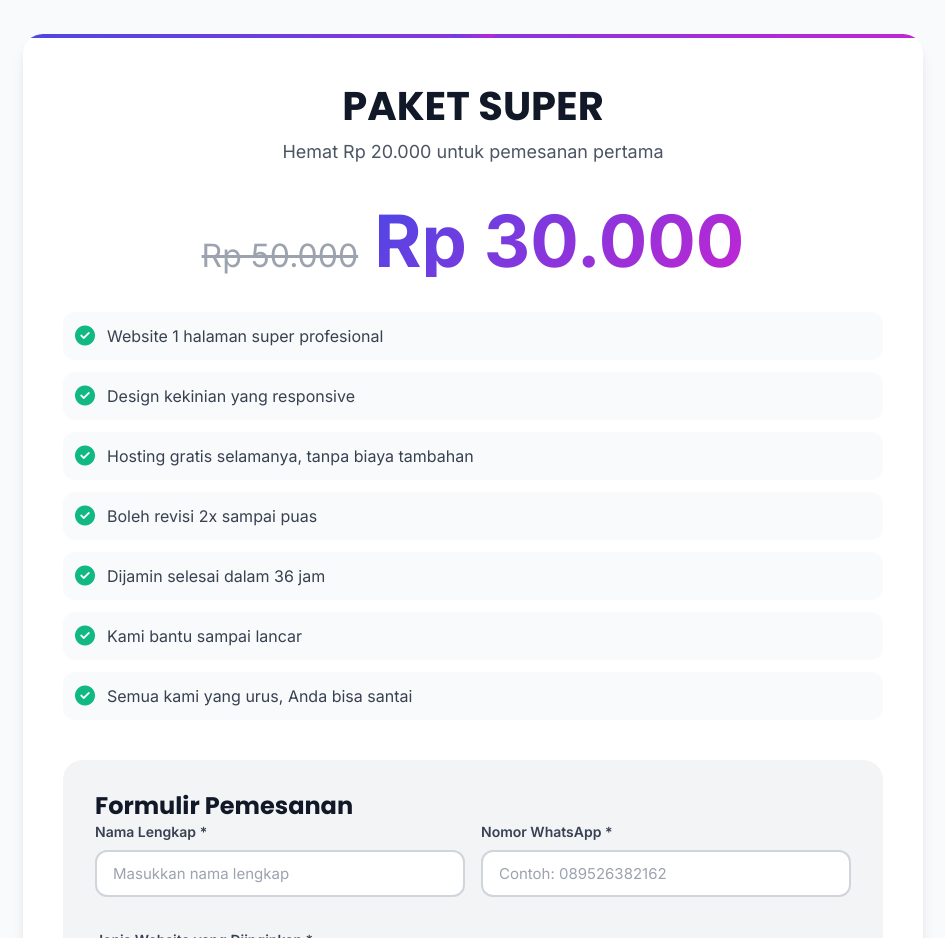
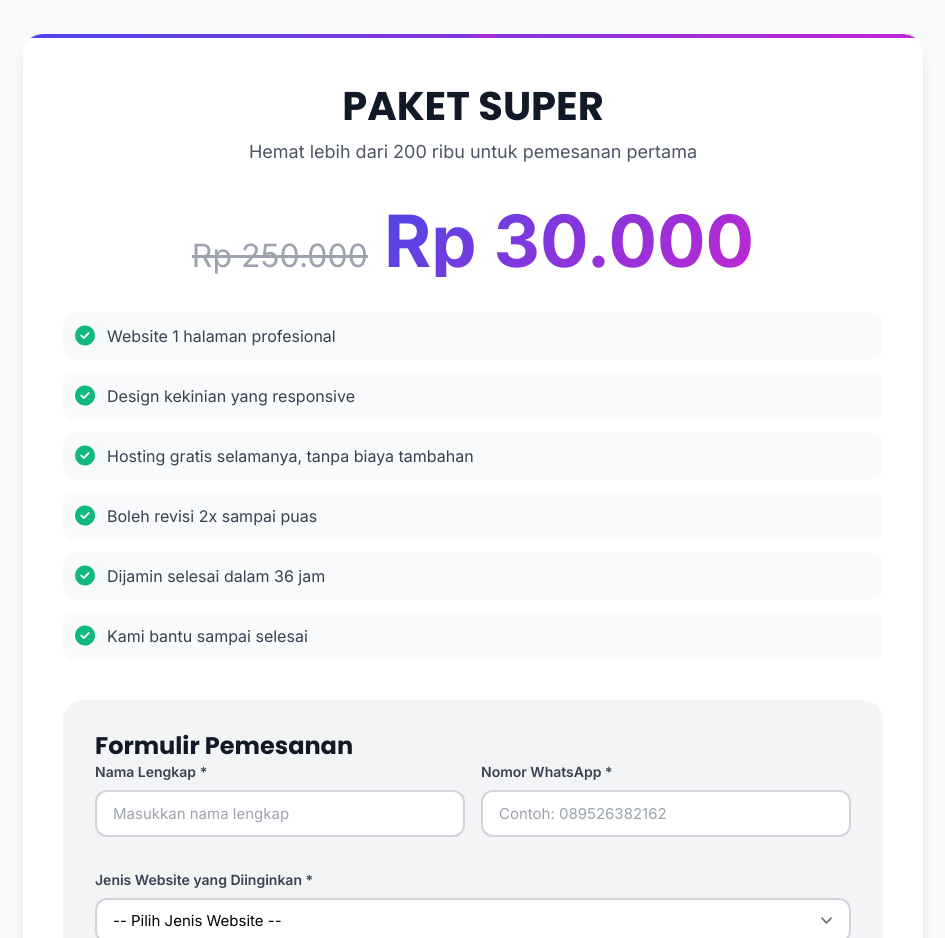
Before and after one commit to WebSipp/ProfilinOfficial-Websipp, a plain HTML site: page index.html in a window 1280 px wide. Shown: the part 4100-5038 px from the top of the page, without its empty margins (167-1112 px from the left). Drawn offline with Linux system fonts and the light colour scheme.

Commit message:
Update index.html

```diff
--- a/index.html
+++ b/index.html
@@ -1936,18 +1936,18 @@
 
                 <div class="pricing-header">
                     <h2 class="pricing-title">PAKET SUPER</h2>
-                    <p class="pricing-subtitle">Hemat Rp 20.000 untuk pemesanan pertama</p>
+                    <p class="pricing-subtitle">Hemat lebih dari 200 ribu untuk pemesanan pertama</p>
                 </div>
 
                 <div class="price-highlight">
-                    <div class="price-original">Rp 50.000</div>
+                    <div class="price-original">Rp 250.000</div>
                     <div class="price-final">Rp 30.000</div>
                 </div>
 
                 <div class="features-list">
                     <div class="feature-check">
                         <i class="fas fa-check-circle check-icon"></i>
-                        <span>Website 1 halaman super profesional</span>
+                        <span>Website 1 halaman profesional</span>
                     </div>
                     <div class="feature-check">
                         <i class="fas fa-check-circle check-icon"></i>
@@ -1967,11 +1967,7 @@
                     </div>
                     <div class="feature-check">
                         <i class="fas fa-check-circle check-icon"></i>
-                        <span>Kami bantu sampai lancar</span>
-                    </div>
-                    <div class="feature-check">
-                        <i class="fas fa-check-circle check-icon"></i>
-                        <span>Semua kami yang urus, Anda bisa santai</span>
+                        <span>Kami bantu sampai selesai</span>
                     </div>
                 </div>
 
```
